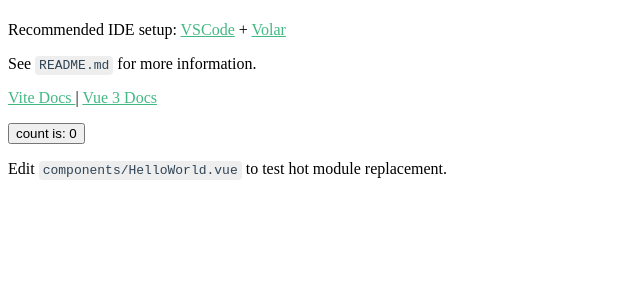
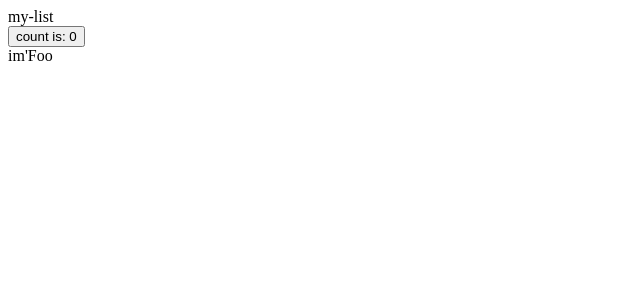
Before and after one commit to xiaoyao9524/tetris, a Vue app: page / in a window 1280 px wide. Shown: the top 300 px of the page, without its empty margins (0-640 px from the left). Built offline with nearby package versions, Linux system fonts and the light colour scheme.

Commit message:
测试新特性

```diff
--- /dev/null
+++ b/src/components/Bar.vue
@@ -0,0 +1,13 @@
+<template>
+  <div class="bar">
+    im'Bar
+  </div>
+</template>
+
+<script setup lang="ts">
+
+</script>
+
+<style>
+
+</style>
--- /dev/null
+++ b/src/components/Baz.vue
@@ -0,0 +1,13 @@
+<template>
+  <div class="baz">
+    im'Baz
+  </div>
+</template>
+
+<script setup lang="ts">
+
+</script>
+
+<style>
+
+</style>
--- /dev/null
+++ b/src/components/Foo.vue
@@ -0,0 +1,13 @@
+<template>
+  <div class="foo">
+    im'Foo
+  </div>
+</template>
+
+<script setup lang="ts">
+
+</script>
+
+<style>
+
+</style>
--- /dev/null
+++ b/src/components/List.vue
@@ -0,0 +1,13 @@
+<template>
+  <div class="list">
+    my-list
+  </div>
+</template>
+
+<script setup lang="ts">
+
+</script>
+
+<style>
+
+</style>
--- a/src/views/Home.vue
+++ b/src/views/Home.vue
@@ -1,52 +1,35 @@
 <script setup lang="ts">
-import { ref } from 'vue'
+import { ref, computed } from "vue";
+import MyList from "@/components/List.vue";
+import Foo from '@/components/Foo.vue';
+import Bar from '@/components/Bar.vue';
+import Baz from '@/components/Baz.vue';
 
-defineProps<{ msg: string }>()
+const count = ref(0);
 
-const count = ref(0)
+const RenderComponent = computed(() => {
+  const c = count.value % 3;
+  switch (c) {
+    case 0:
+      return Foo;
+    case 1:
+      return Bar;
+    default:
+      return Baz;
+  }
+})
 </script>
 
 <template>
-  <h1>{{ msg }}</h1>
-
-  <p>
-    Recommended IDE setup:
-    <a href="https://code.visualstudio.com/" target="_blank">VSCode</a>
-    +
-    <a href="https://github.com/johnsoncodehk/volar" target="_blank">Volar</a>
-  </p>
-
-  <p>See <code>README.md</code> for more information.</p>
-
-  <p>
-    <a href="https://vitejs.dev/guide/features.html" target="_blank">
-      Vite Docs
-    </a>
-    |
-    <a href="https://v3.vuejs.org/" target="_blank">Vue 3 Docs</a>
-  </p>
-
-  <button type="button" @click="count++">count is: {{ count }}</button>
-  <p>
-    Edit
-    <code>components/HelloWorld.vue</code> to test hot module replacement.
-  </p>
+  <div class="home">
+    <MyList />
+    <button
+      type="button"
+      @click="count++"
+    >count is: {{ count }}</button>
+    <component :is="RenderComponent" />
+  </div>
 </template>
 
 <style scoped>
-a {
-  color: #42b983;
-}
-
-label {
-  margin: 0 0.5em;
-  font-weight: bold;
-}
-
-code {
-  background-color: #eee;
-  padding: 2px 4px;
-  border-radius: 4px;
-  color: #304455;
-}
 </style>
```
